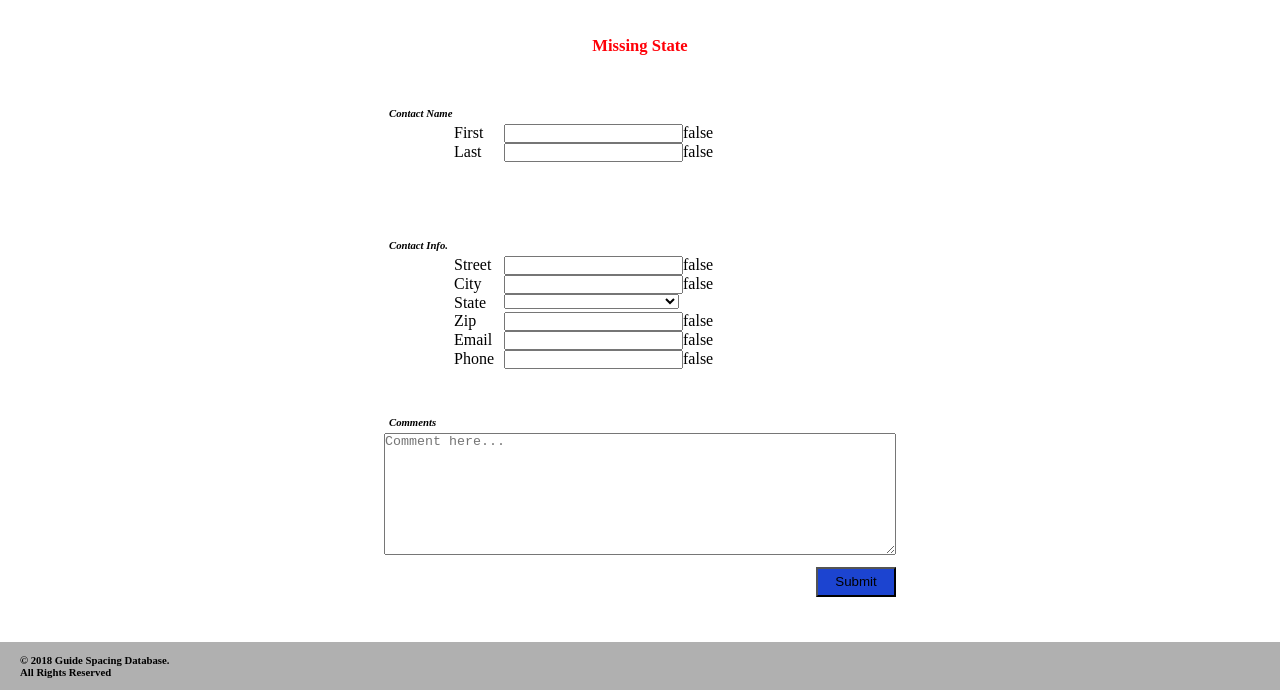
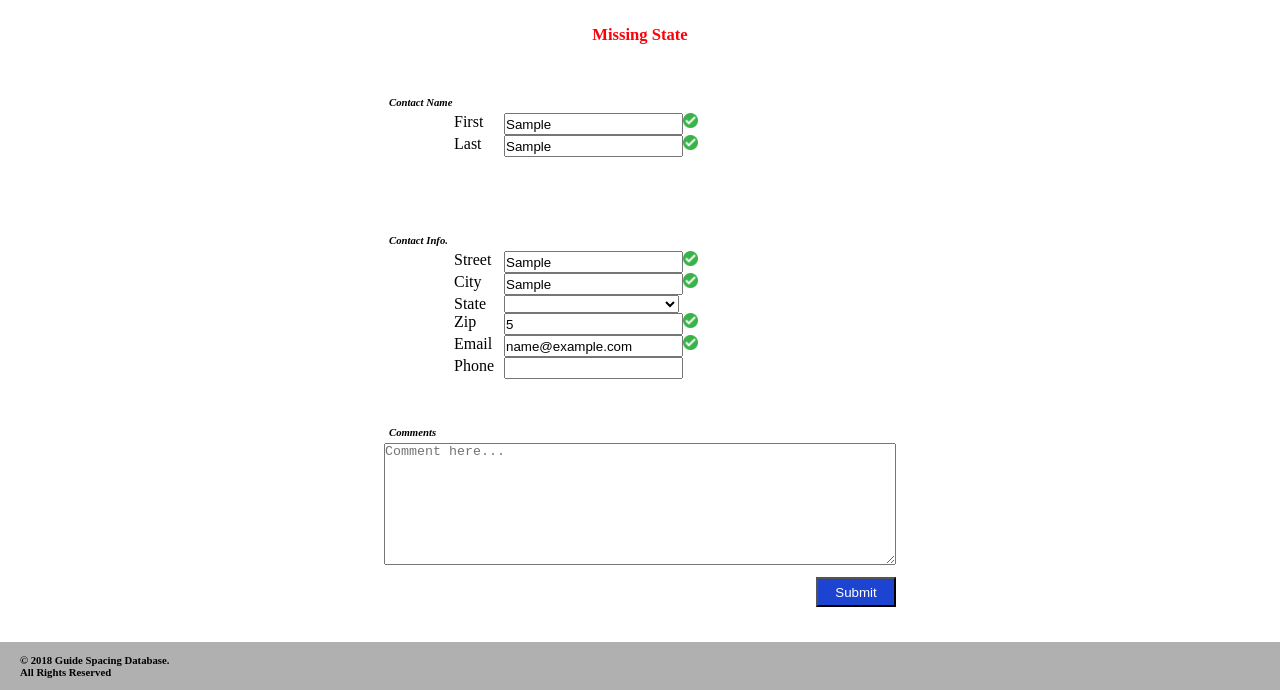
Before and after one commit to chris-stanton/BOILERPLATE-formSubmittal-one, a website: page public/index.html in a window 1280 px wide. Both pictures are taken after typing "Sample", "Sample", "Sample", "Sample", "5", "name@example.com" into the empty fields and a click on the button "Submit". Shown: the part 110-800 px from the top of the page. Drawn offline with Linux system fonts and the light colour scheme.

Commit message:
adding form validation

```diff
--- a/public/scripts/controllers/main.controller.js
+++ b/public/scripts/controllers/main.controller.js
@@ -6,7 +6,6 @@ myApp.controller('MainController',['EmailFactory', '$scope', function(EmailFacto
   const self = this;
 
   self.submitRequest = (form) => {
-    self.form = {};
     console.log(form);
     if(form.firstName == undefined) {
       self.errorMessage = 'Missing First Name';
@@ -31,7 +30,7 @@ myApp.controller('MainController',['EmailFactory', '$scope', function(EmailFacto
       self.form = {};
     }
 
-  }
+  };
 
 
 
--- a/public/styles/desktop-main.css
+++ b/public/styles/desktop-main.css
@@ -80,8 +80,11 @@ form .container-input {
   width: 50px;
 }
 .container-input input, select {
+  height: 18px;
+  width: 175px;
+}
+.icon-validation {
   height: 15px;
-  width: 175px;
 }
 form textarea {
 
@@ -95,6 +98,7 @@ form .button-container button {
   height: 30px;
   width: 80px;
   background-color: #1c44d0;
+  color: #ffffff;
 }
 
 
--- a/public/views/main.html
+++ b/public/views/main.html
@@ -7,11 +7,19 @@
       <h6> Contact Name </h6>
       <div class="container-input">
         <label> First </label>
-        <input type="text" name="firstName" ng-model="mc.form.firstName" required>{{myForm.firstName.$valid}}
+        <input type="text" name="firstName" ng-model="mc.form.firstName" required>
+        <div ng-if="mc.form.firstName !== undefined">
+          <img ng-src="../assets/images/check.ico" ng-show="myForm.firstName.$valid == true" class="icon-validation">
+          <img ng-src="../assets/images/cross.ico" ng-show="myForm.firstName.$valid == false" class="icon-validation">
+        </div>
       </div>
       <div class="container-input">
         <label> Last </label>
-        <input type="text" name="lastName" ng-model="mc.form.lastName" required>{{myForm.lastName.$valid}}
+        <input type="text" name="lastName" ng-model="mc.form.lastName" required>
+        <div ng-if="mc.form.lastName !== undefined">
+          <img ng-src="../assets/images/check.ico" ng-show="myForm.lastName.$valid == true" class="icon-validation">
+          <img ng-src="../assets/images/cross.ico" ng-show="myForm.lastName.$valid == false" class="icon-validation">
+        </div>
       </div>
     </section>
 
@@ -20,11 +28,19 @@
       <div>
         <div class="container-input">
           <label> Street </label>
-          <input type="Address" name="street" ng-model="mc.form.contactAddress" required>{{myForm.street.$valid}}
+          <input type="Address" name="street" ng-model="mc.form.contactAddress" required>
+          <div ng-if="mc.form.contactAddress !== undefined">
+            <img ng-src="../assets/images/check.ico" ng-show="myForm.street.$valid == true" class="icon-validation">
+            <img ng-src="../assets/images/cross.ico" ng-show="myForm.street.$valid == false" class="icon-validation">
+          </div>
         </div>
         <div class="container-input">
           <label> City </label>
-          <input type="Address" name="city" ng-model="mc.form.contactCity" required>{{myForm.city.$valid}}
+          <input type="Address" name="city" ng-model="mc.form.contactCity" required>
+          <div ng-if="mc.form.contactCity !== undefined">
+            <img ng-src="../assets/images/check.ico" ng-show="myForm.city.$valid == true" class="icon-validation">
+            <img ng-src="../assets/images/cross.ico" ng-show="myForm.city.$valid == false" class="icon-validation">
+          </div>
         </div>
         <div class="container-input">
           <label> State </label>
@@ -82,22 +98,38 @@
             <option value="WI">Wisconsin</option>
             <option value="WY">Wyoming</option>
           </select>
+          <div ng-if="mc.form.contactState !== undefined">
+            <img ng-src="../assets/images/check.ico" ng-show="mc.form.contactState !== undefined && mc.form.contactState !== 'null'" class="icon-validation">
+            <img ng-src="../assets/images/cross.ico" ng-show="mc.form.contactState === undefined || mc.form.contactState === 'null'" class="icon-validation">
+          </div>
         </div>
         <div class="container-input">
           <label> Zip </label>
-          <input type="number" name="zip" ng-model="mc.form.contactZip" ng-maxlength="5" required>{{myForm.zip.$valid}}
+          <input type="number" name="zip" ng-model="mc.form.contactZip" ng-maxlength="5" required>
+          <div ng-if="mc.form.contactZip !== undefined">
+            <img ng-src="../assets/images/check.ico" ng-show="myForm.zip.$valid == true" class="icon-validation">
+            <img ng-src="../assets/images/cross.ico" ng-show="myForm.zip.$valid == false" class="icon-validation">
+          </div>
         </div>
       </div>
 
       <div>
         <div class="container-input">
           <label> Email </label>
-          <input type="email" name="email" ng-model="mc.form.contactEmail" required>{{myForm.email.$valid}}
+          <input type="email" name="email" ng-model="mc.form.contactEmail" required>
+          <div ng-if="mc.form.contactEmail !== undefined">
+            <img ng-src="../assets/images/check.ico" ng-show="myForm.email.$valid == true" class="icon-validation">
+            <img ng-src="../assets/images/cross.ico" ng-show="myForm.email.$valid == false" class="icon-validation">
+          </div>
         </div>
 
         <div class="container-input">
           <label> Phone </label>
-          <input type="tel" name="phone" ng-model="mc.form.contactPhone" ng-maxlength="11" required>{{myForm.phone.$valid}}
+          <input type="tel" name="phone" ng-model="mc.form.contactPhone" ng-maxlength="11" required>
+          <div ng-if="mc.form.contactPhone !== undefined">
+            <img ng-src="../assets/images/check.ico" ng-if="myForm.phone.$valid == true" class="icon-validation">
+            <img ng-src="../assets/images/cross.ico" ng-if="myForm.phone.$valid == false" class="icon-validation">
+          </div>
         </div>
       </div>
     </section>
```
Also changed, not shown: public/assets/images/check.ico (added), public/assets/images/cross.ico (added).
